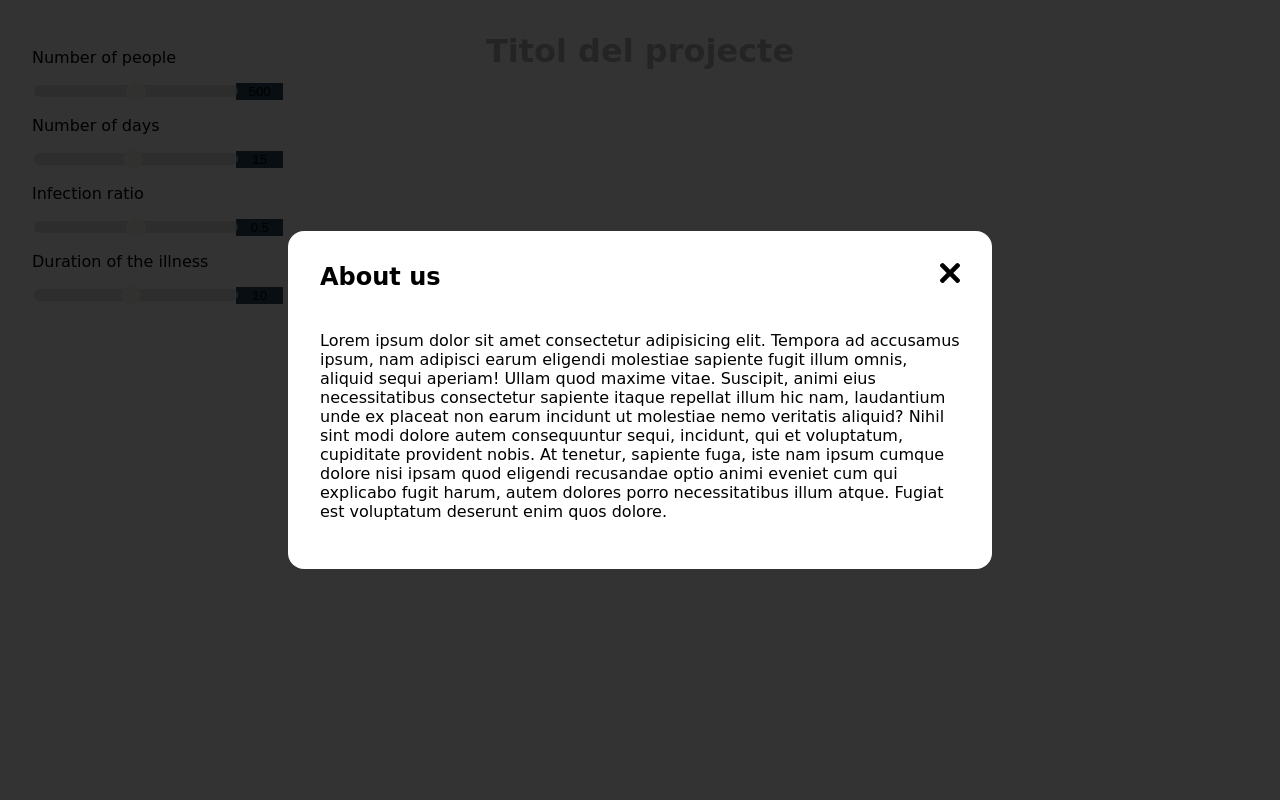
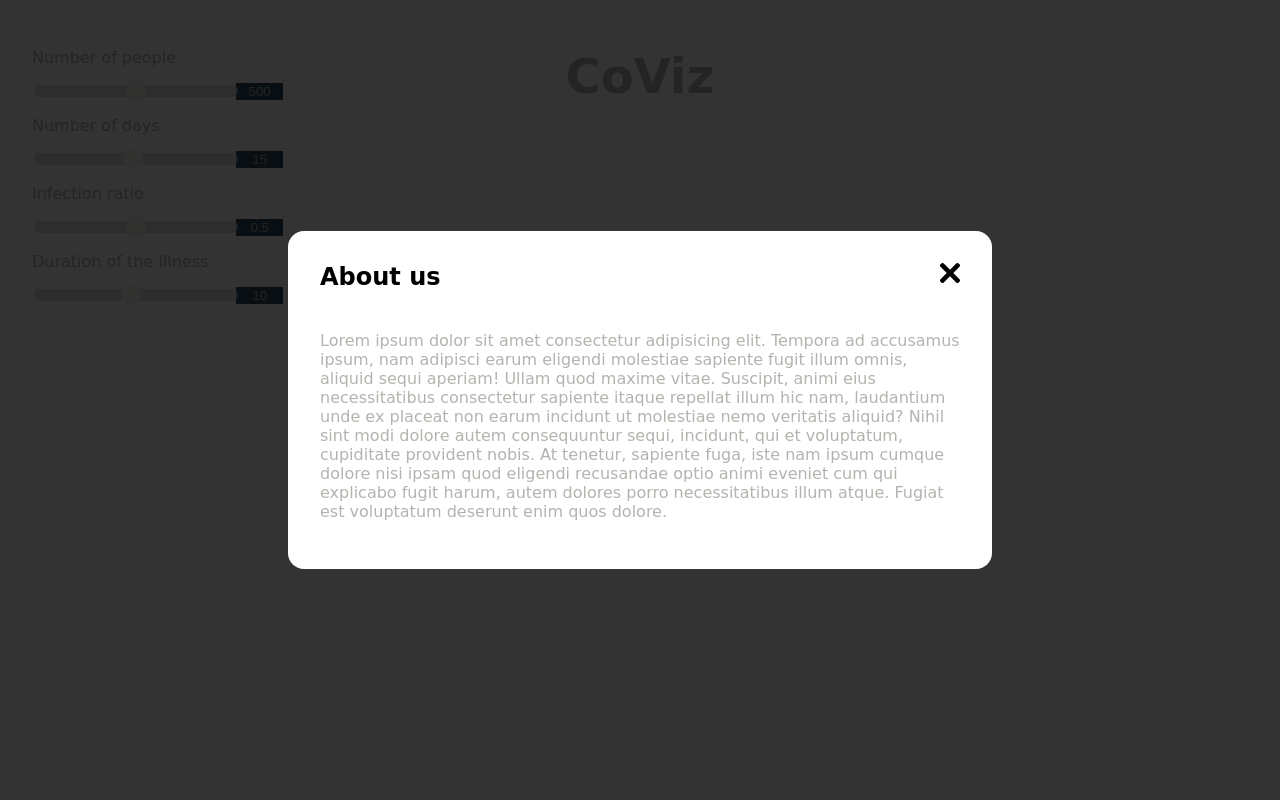
Before and after one commit to escofetpau/epiViz, a plain HTML site: page index.html in a window 1280 px wide. Drawn offline with Linux system fonts and the light colour scheme; a script that the page names is missing; a web font is replaced by a local one.

Commit message:
bars colors

```diff
--- a/index.html
+++ b/index.html
@@ -8,7 +8,7 @@
 
 <body>
     <canvas id="myCanvas"></canvas>
-    <h1> Titol del projecte </h1>
+    <h1>CoViz</h1>
 
     <div class="inputs-wrapper">
         <p>Number of people</p>
--- a/styles.css
+++ b/styles.css
@@ -19,6 +19,11 @@ h1 {
     text-align: center;
     top: 1em;
     margin: 0;
+    color: #b0b5ae;
+    font-size:48px;
+}
+
+p {
     color: #b0b5ae;
 }
 
@@ -61,6 +66,7 @@ h1 {
     border: 0;
     display: block;
     text-align: center;
+    color: #b0b5ae;
     background-color: #264653
   }
 
```
